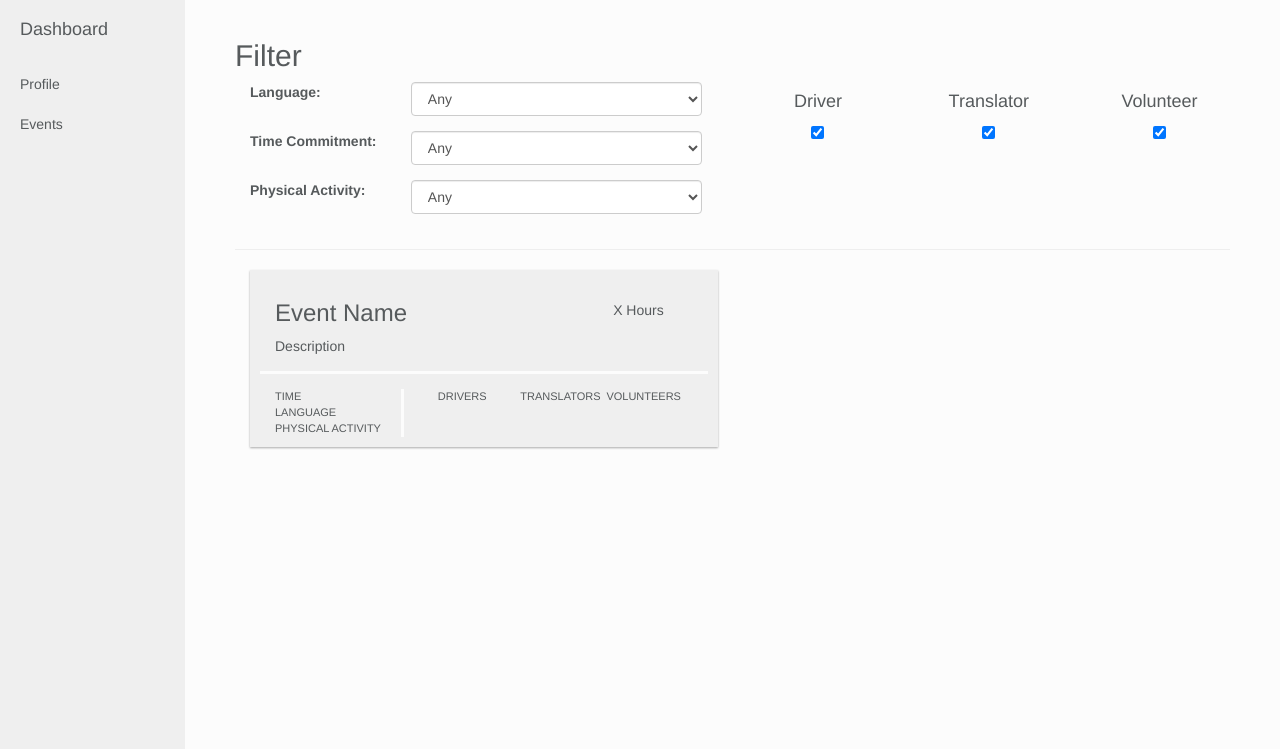
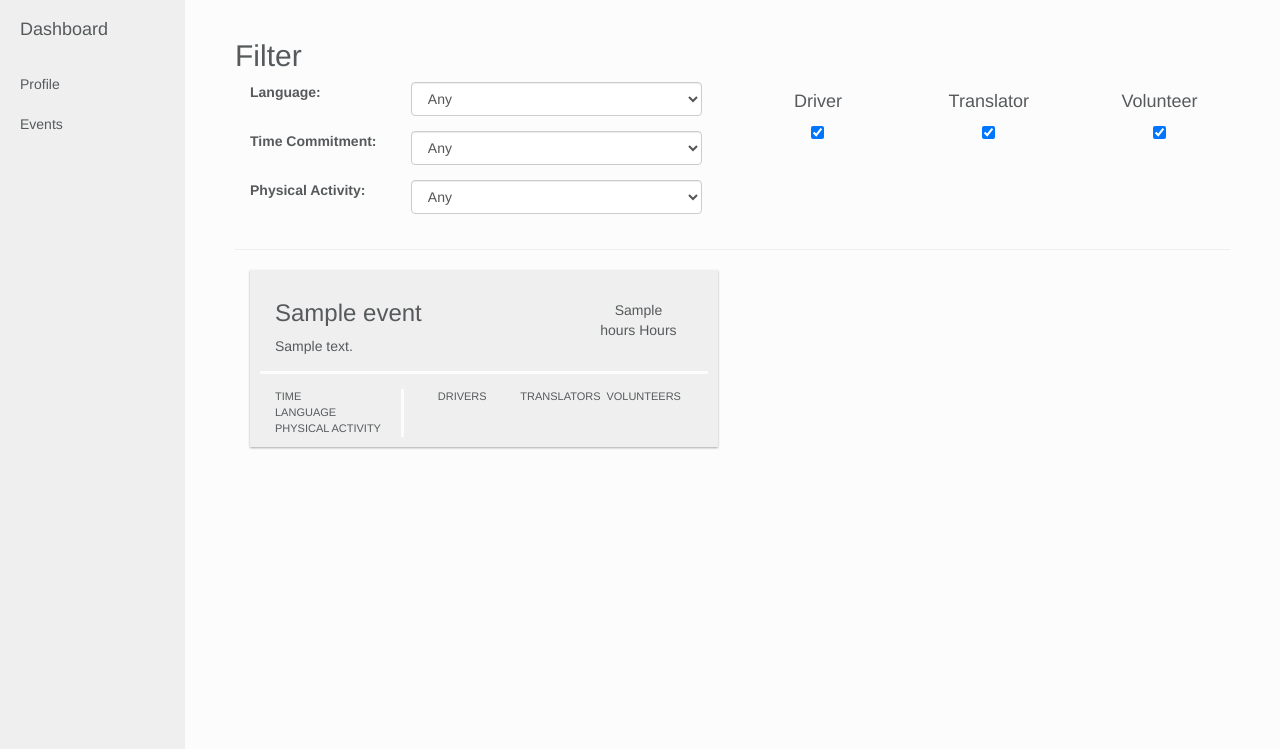
Before and after one commit to sup/fill, a Flask app: template fill-app/templates/event_feed.html in a window 1280 px wide. Shown: the part 51-800 px from the top of the page. Run offline with Flask 2, Linux system fonts and the light colour scheme; the template is opened without the code that fills it: most values are stand-ins (such as "Sample title", 1, 10 or a date in 2020); some libraries are stand-ins or nearby versions.

Commit message:
update event feed template to take some text

```diff
--- a/fill-app/templates/event_feed.html
+++ b/fill-app/templates/event_feed.html
@@ -78,16 +78,16 @@
   {% if not events %}
     <h4>No events available!</h4>
   {% endif %}
-  {% for n in events %}
+  {% for e in events %}
     <div class="col-xs-12 col-sm-12 col-md-12 col-lg-6">
       <div class="card col-xs-12 col-sm-12 col-md-12 col-lg-12">
         <div class="card-top col-xs-12 col-sm-12 col-md-12 col-lg-12">
           <div class="col-xs-9 col-sm-9 col-md-9 col-lg-9">
-            <h3 class="card-title">Event Name</h3>
-            <p class="card-description">Description</p>
+            <h3 class="card-title">{{e.name}}</h3>
+            <p class="card-description">{{e.description}}</p>
           </div>
           <div class="card-title text-center col-xs-3 col-sm-3 col-md-3 col-lg-3">
-            <p>X Hours</p>
+            <p>{{e.hours}} Hours</p>
           </div>
         </div>
         <div class="card-bottom col-xs-12 col-sm-12 col-md-12 col-lg-12">
--- a/fill-app/templates/profile.html
+++ b/fill-app/templates/profile.html
@@ -15,7 +15,7 @@
 	{% if not joined_events %}
     	<div>You haven't created any events!</div>
     {% endif %}
-    <a href="/events" type="button" class="btn">Find an event</a>
+    <a href="/events" type="button" class="btn">Join an event</a>
     <hr>
 	<h2>Created Events</h2>
     {% if created_events %}
@@ -23,7 +23,6 @@
 			<div class="col-xs-12 col-sm-6 col-md-4 col-lg-4">
 				<div class="card col-xs-12 col-sm-12 col-md-12 col-lg-12">
 					<h3>Event Name</h3>
-					<p>{{n.date}}</p>
 					<p>{{n.description}}</p>
 				</div>
 			</div>
```
